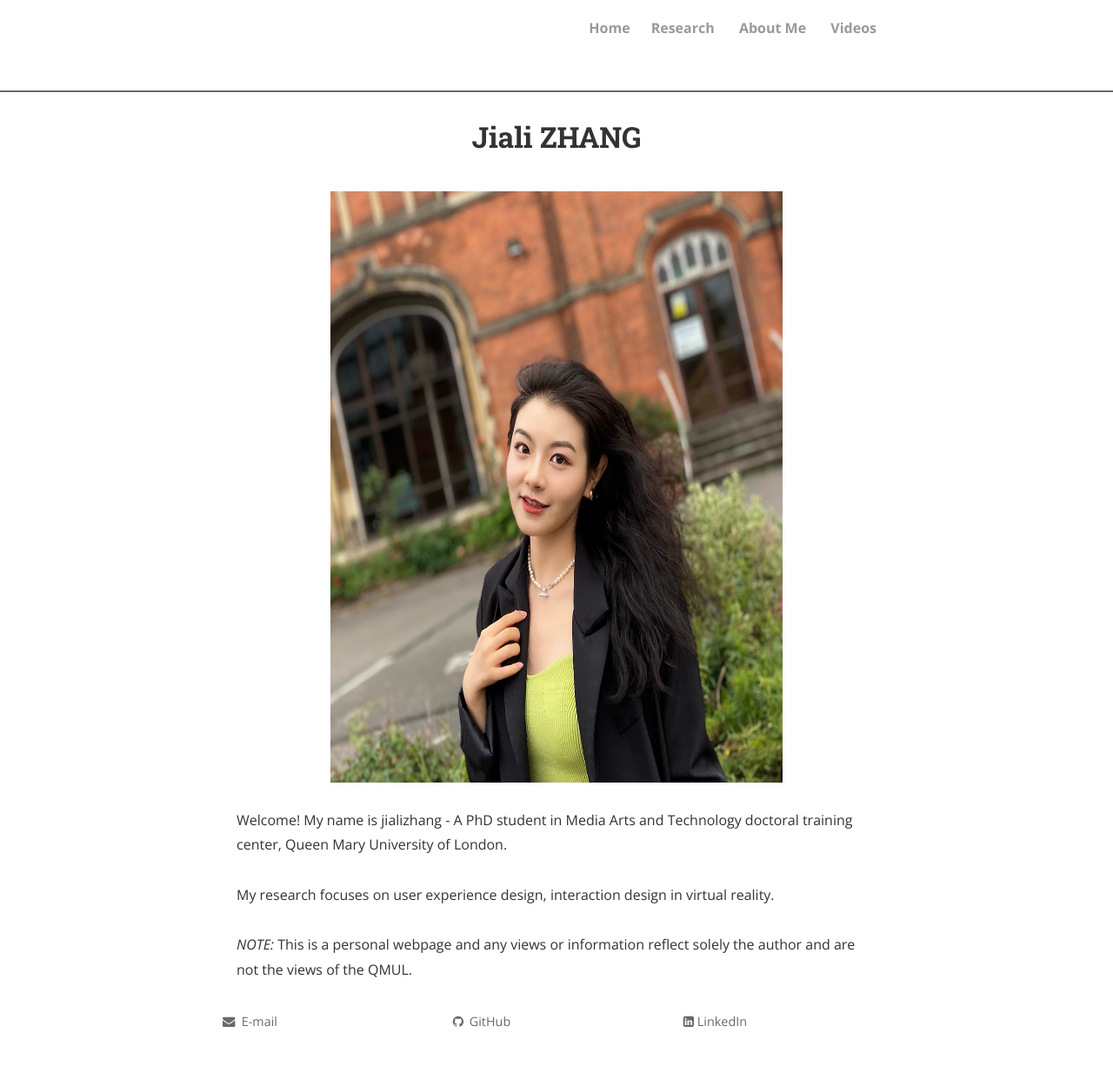
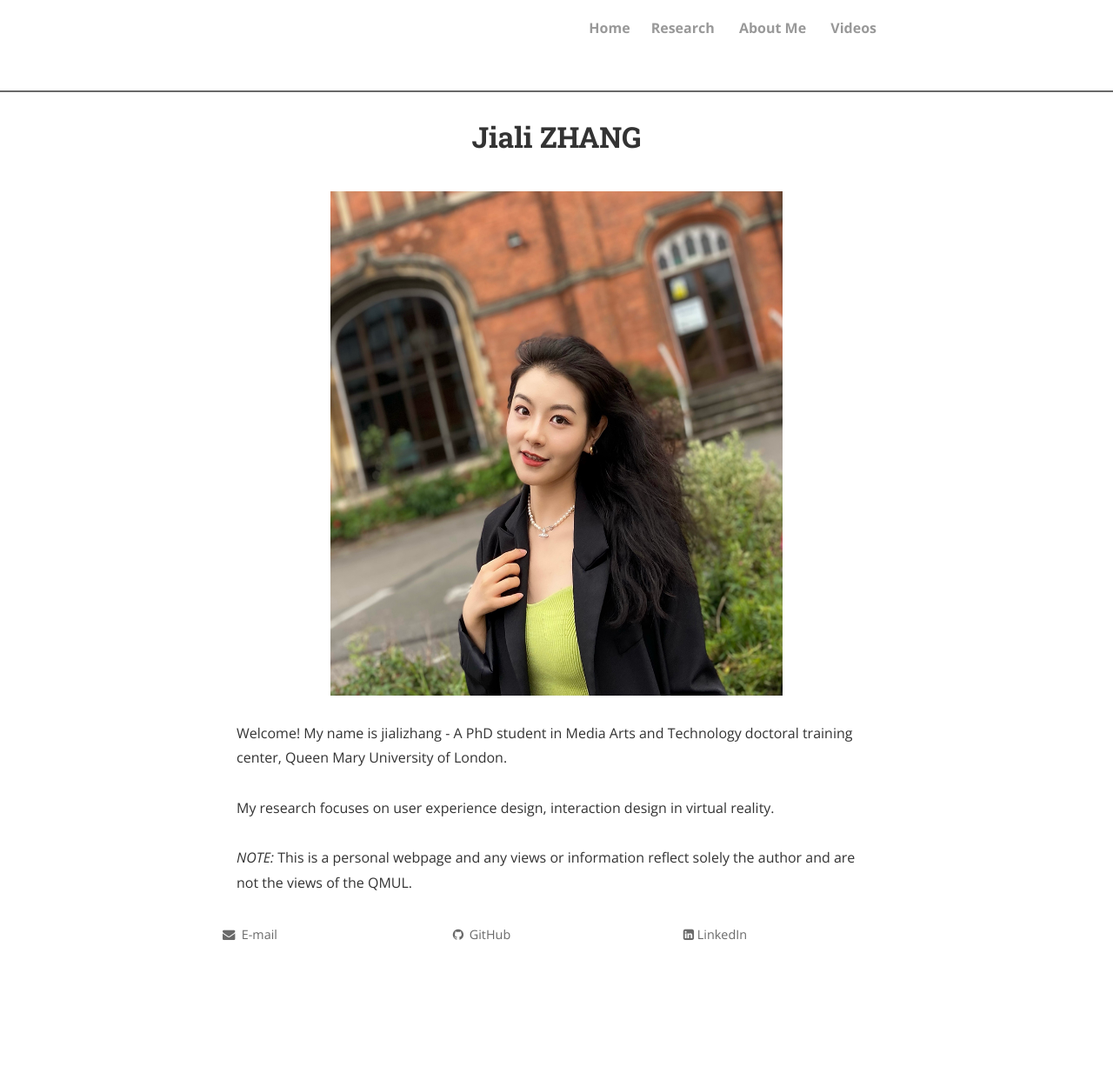
Before and after one commit to jializhangsunny/jializhangsunny.github.io, a Jekyll site: the page built from index.html, in a window 1280 px wide. Shown: the whole page at 87% size. Built offline with Jekyll 4.4.1, drawn with Linux system fonts in a browser that asks for light colours; nearby versions of some CDN libraries; the list of posts is cut into pages by our own code; comment, search, counter and statistics services are not loaded; a style sheet for code colours, icons or effects is not loaded; after the commit the page ends 1134 px from its top, so only the background shows below that.

Commit message:
Update index.html

```diff
--- a/index.html
+++ b/index.html
@@ -13,7 +13,7 @@ title: Jiali ZHANG
 </script>
 
 
-<img src="IMG_6349.jpg" alt="Jiali ZHANG pic" style="width:520px;height:680px;" title=Jiali Zhang"; algin="middle">
+<img src="IMG_6349.jpg" alt="Jiali ZHANG pic" style="width:520px;height:580px;" title=Jiali Zhang"; algin="middle">
 <br>
 Welcome! My name is jializhang - A PhD student in Media Arts and Technology doctoral training center, Queen Mary University of London.
 
```
